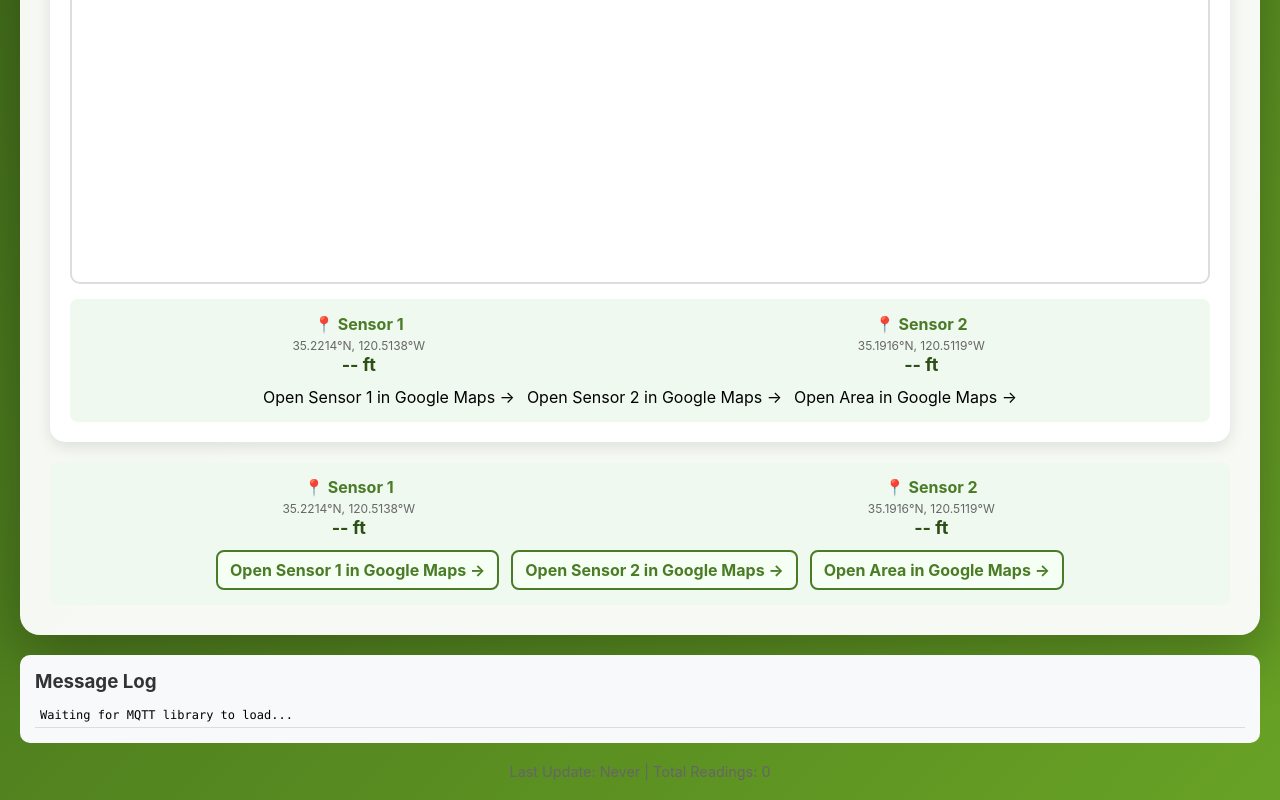
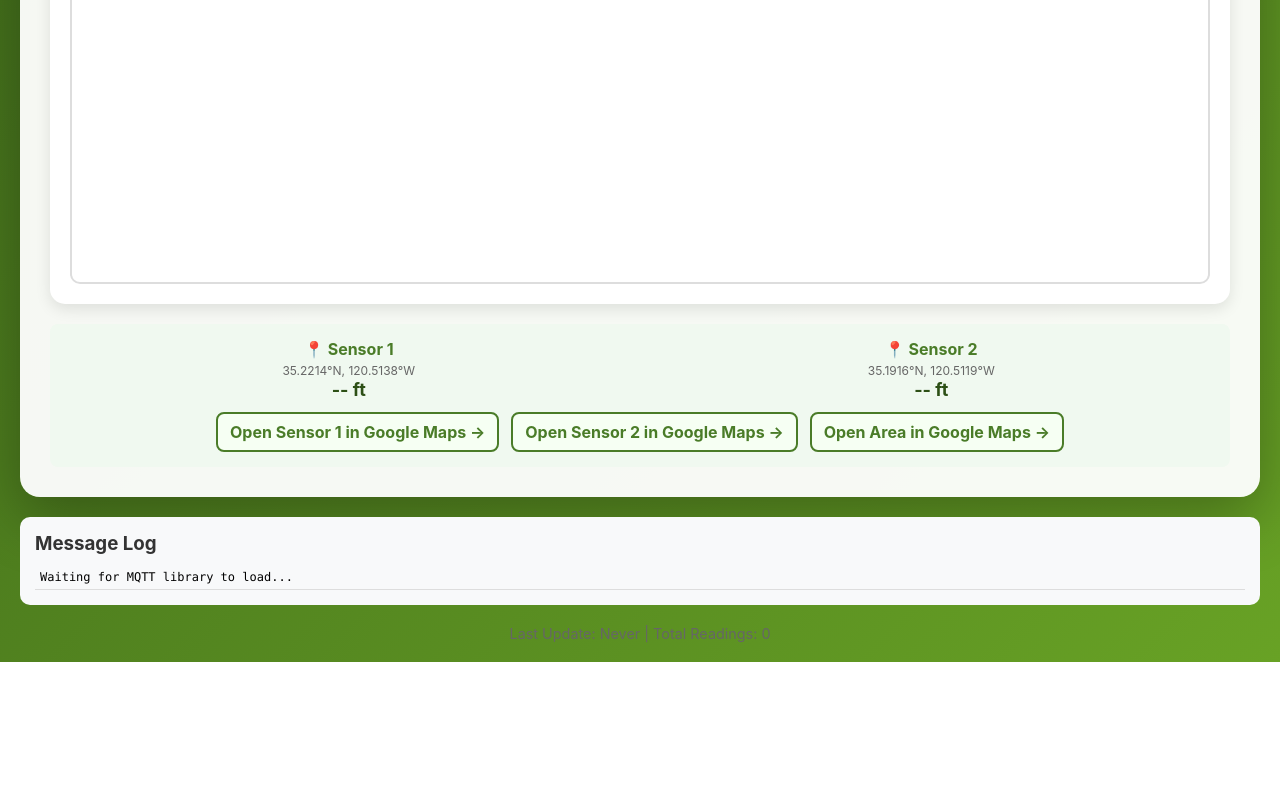
Before and after one commit to dlinstrom/water-monitor-dashboard-green-edit, a plain HTML site: page index.html in a window 1280 px wide. Shown: the part 1249-2049 px from the top of the page. After the commit the page ends 1911 px from the top, so only its background shows below. Drawn offline with Linux system fonts and the light colour scheme; a script that the page names is missing.

Commit message:
Update index.html

```diff
--- a/index.html
+++ b/index.html
@@ -129,32 +129,8 @@
     <!-- MAP: iframe removed; SVG fallback + links to open Google Maps -->
     <div class="map-container">
   <h3>📍 Sensor Locations - Morro Bay, CA</h3>
-
-  <!-- The real Google Map -->
   <div id="gmap" style="height:400px;width:100%;border-radius:10px;border:2px solid #ddd;"></div>
-
-  <!-- Simple text readout + quick links under the map -->
-  <div style="margin-top:15px;padding:15px;background:#f0f9f0;border-radius:8px;">
-    <div style="display:grid;grid-template-columns:1fr 1fr;gap:15px;text-align:center;">
-      <div>
-        <strong style="color:#4a7c28;">📍 Sensor 1</strong><br/>
-        <span style="color:#666;font-size:12px;">35.2214°N, 120.5138°W</span><br/>
-        <span style="color:#2d5016;font-size:18px;font-weight:700;" id="text-level-1">-- ft</span>
-      </div>
-      <div>
-        <strong style="color:#4a7c28;">📍 Sensor 2</strong><br/>
-        <span style="color:#666;font-size:12px;">35.1916°N, 120.5119°W</span><br/>
-        <span style="color:#2d5016;font-size:18px;font-weight:700;" id="text-level-2">-- ft</span>
-      </div>
-    </div>
-    <div style="display:flex;gap:12px;flex-wrap:wrap;justify-content:center;margin-top:12px">
-      <a id="gmaps1" target="_blank" rel="noopener">Open Sensor 1 in Google Maps →</a>
-      <a id="gmaps2" target="_blank" rel="noopener">Open Sensor 2 in Google Maps →</a>
-      <a id="gmapsArea" target="_blank" rel="noopener">Open Area in Google Maps →</a>
-    </div>
-  </div>
 </div>
-
 
       <!-- Text-based info + links to open full Google Maps -->
       <div style="margin-top:15px;padding:15px;background:#f0f9f0;border-radius:8px;">
```
